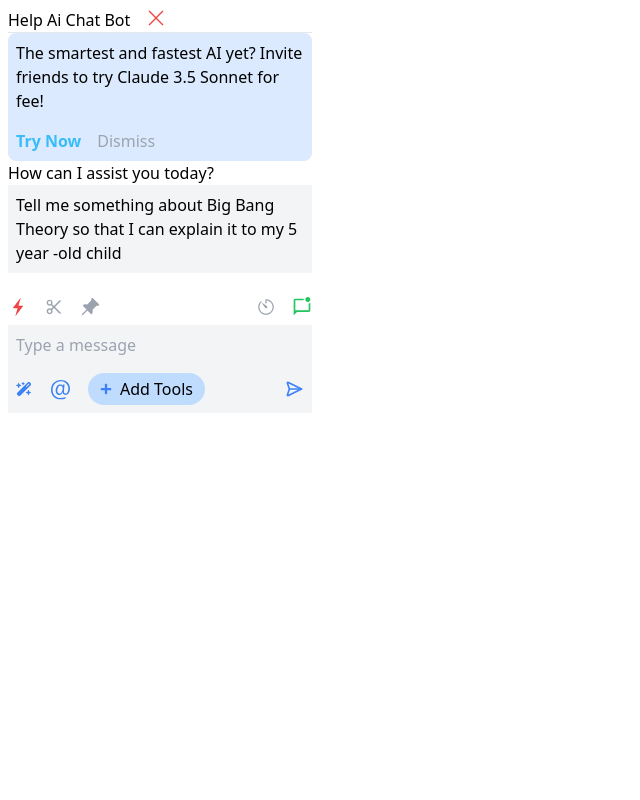
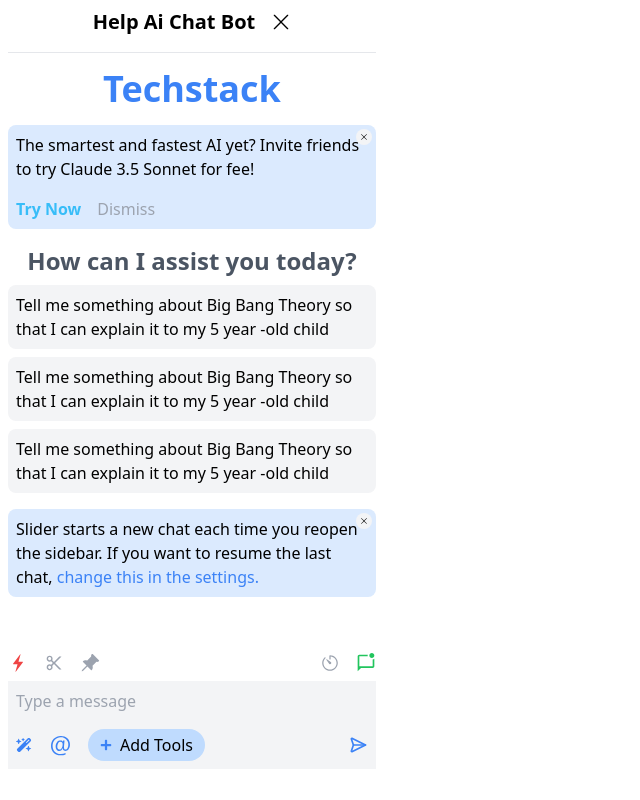
Before and after one commit to raghavawasthi24/AI-ChatBot, a React (Vite) app: page / in a window 1280 px wide. Shown: the whole page, without its empty margins (0-640 px from the left). Built offline with nearby package versions, Linux system fonts and the light colour scheme.

Commit message:
improved the UI design

```diff
--- a/src/App.jsx
+++ b/src/App.jsx
@@ -15,14 +15,16 @@
 
 export default function App() {
   return (
-    <div className="w-80 p-2">
-      <div className="flex gap-4">
+    <div className="w-96 p-2 grid gap-4">
+      <div className="flex gap-4 text-xl font-bold justify-center items-center">
         <p>Help Ai Chat Bot</p>
-        <RxCross1 className="w-5 h-5 text-red-500" />
+        <RxCross1 className="w-5 h-5" />
       </div>
       <hr />
 
-      <div className="bg-blue-100 p-2 grid gap-4 rounded-lg">
+      <p className="text-center font-bold text-4xl text-blue-500">Techstack </p>
+
+      <div className="bg-blue-100 p-2 grid gap-4 rounded-lg relative">
         <p>
           The smartest and fastest AI yet? Invite friends to try Claude 3.5
           Sonnet for fee!
@@ -32,17 +34,37 @@
           <button className="text-sky-400 font-bold">Try Now</button>
           <button className="text-gray-400">Dismiss</button>
         </div>
+
+        <RxCross1 className="w-4 h-4 absolute top-0 right-0 bg-gray-100 p-1 rounded-full m-1" />
       </div>
 
-      <div>
-        <h1>How can I assist you today?</h1>
+      <div className="grid gap-2">
+        <h1 className="text-center text-2xl font-bold text-gray-600">
+          How can I assist you today?
+        </h1>
 
-        <div>
-          <p className="bg-gray-100 p-2">
+        <div className="grid gap-2">
+          <p className="bg-gray-100 p-2 rounded-lg">
+            Tell me something about Big Bang Theory so that I can explain it to
+            my 5 year -old child
+          </p>
+          <p className="bg-gray-100 p-2 rounded-lg">
+            Tell me something about Big Bang Theory so that I can explain it to
+            my 5 year -old child
+          </p>
+          <p className="bg-gray-100 p-2 rounded-lg">
             Tell me something about Big Bang Theory so that I can explain it to
             my 5 year -old child
           </p>
         </div>
+      </div>
+
+      <div className="bg-blue-100 p-2 pr-4 grid gap-4 rounded-lg relative">
+        <p>
+         Slider starts a new chat each time you reopen the sidebar. If you want to resume the last chat, <span className="text-blue-500">change this in the settings.</span>
+        </p>
+
+        <RxCross1 className="w-4 h-4 absolute top-0 right-0 bg-gray-100 p-1 rounded-full m-1" />
       </div>
 
       <br />
```
